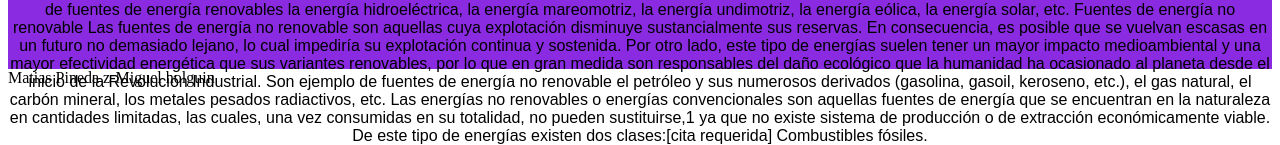
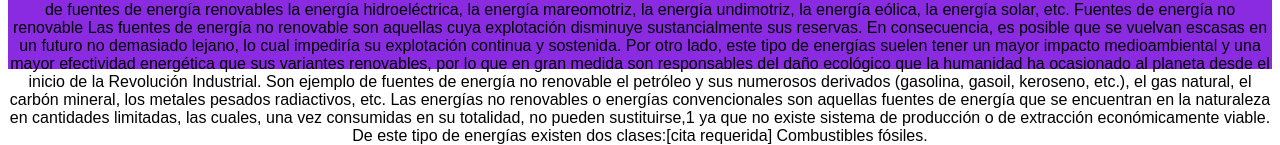
Before and after one commit to EMILINYOJANA/DEM-8-3_1, a plain HTML site: page periodo 1.html in a window 1280 px wide. Shown: the part 1489-1634 px from the top of the page. Drawn offline with Linux system fonts and the light colour scheme.

Commit message:
Add files via upload

```diff
--- a/periodo 1.html
+++ b/periodo 1.html
@@ -144,6 +144,5 @@ Las energías no renovables o energías convencionales son aquellas fuentes de e
 
 
     </div>
-    <div>Matias Pineda z-Miguel holguin</div>
 </body>
 </html>
```
